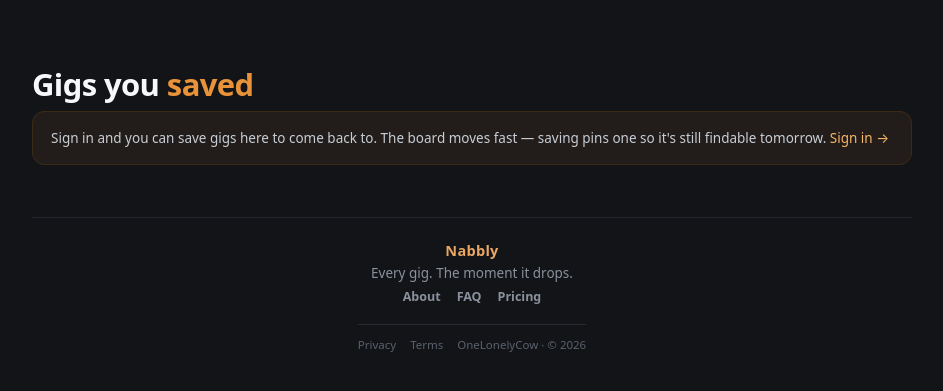
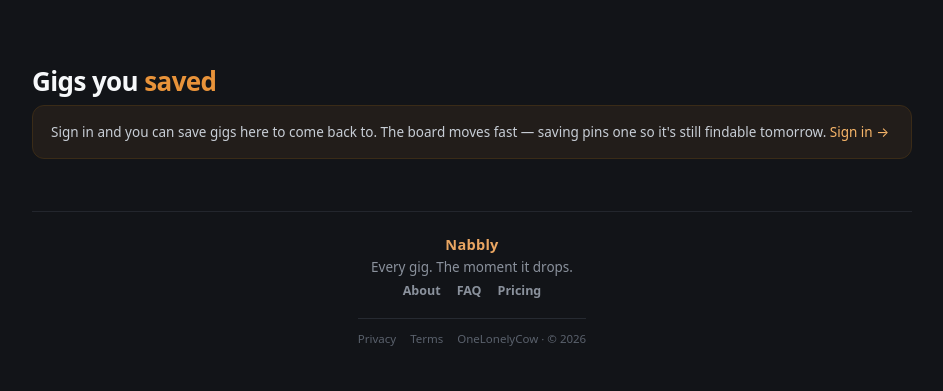
Before and after one commit to onelonelycow/dartly, a FastAPI app: page /saved in a window 1280 px wide. Shown: the part 65-456 px from the top of the page, without its empty margins (168-1111 px from the left). Run offline with FastAPI, Linux system fonts and the light colour scheme; some libraries are stand-ins or nearby versions.

Commit message:
One heading size, declared once
The section heading was 26px on Gigs and 31px on Saved and Profile: the same
element, two sizes, depending which tab you were on. It was declared three
times in three templates, which is also exactly what let the phone override
die unnoticed yesterday, so the repetition was the real defect and the
inconsistency was just its visible half.

Now declared once in base.html at 26. Not 31: that number came from mirroring
.gr-stat .n, which is a stat NUMBER and not a heading, and base.html's own
comment had already called it out for making the board's sections louder than
the app's. Pages keep their own margin, which genuinely differs - the board
has a search row tight underneath, the others have body copy.

Verified at both widths across six pages: 26 on desktop, 21 on phones, amber
accent intact on every one, nothing off the scale, no horizontal scroll.

Left alone: signin.html's .signin-h at 31px. That is a page title on a page
with nothing else on it, not a section heading, so it is a different job and
a deliberate difference rather than the accidental one this fixes.

Co-Authored-By: Claude Opus 5 <noreply@anthropic.com>

```diff
--- a/web/templates/base.html
+++ b/web/templates/base.html
@@ -117,6 +117,18 @@ button.go:hover{background:var(--amber-l)}
   color:#aeb4be;text-decoration:none;background:#191d23;border-radius:10px;
   padding:8px 13px}
 .draftlink:hover{background:#1e232a;color:var(--amber-l)}
+/* THE SECTION HEADING, DECLARED ONCE. It used to be declared in board.html,
+   saved.html and profile.html separately, at 26px on one page and 31px on the
+   other two: the same element, two sizes, depending which tab you were on.
+   Three copies of a shared class is also exactly what let the phone override
+   die unnoticed, so the repetition was the real defect and not just the
+   inconsistency.
+   26, not 31. The 31 came from mirroring .gr-stat .n, which is a stat NUMBER
+   and not a heading, and it made the board's sections louder than the app's.
+   Pages still set their own margin, which genuinely differs: the board has a
+   search row tight underneath, the others have body copy. */
+.sec-h{font-size:26px;font-weight:700;letter-spacing:-.6px;margin:26px 0 14px}
+.sec-h .accent{color:var(--amber)}
 {# THE PER-PAGE BLOCK RENDERS ABOVE THE MOBILE RAMP, NOT BELOW IT.
 
    It used to sit after, and every page defining its own .sec-h silently killed
--- a/web/templates/board.html
+++ b/web/templates/board.html
@@ -6,8 +6,7 @@
 {% block extra_css %}
 /* The section heading and the "Fresh off the boards" rule, which app.py draws
    with Streamlit primitives rather than a .gr- class. */
-.sec-h{font-size:26px;font-weight:700;letter-spacing:-.6px;margin:26px 0 14px}
-.sec-h .accent{color:var(--amber)}
+
 .rule{border:0;border-top:1px solid var(--line);margin:18px 0 4px}
 .cards{display:flex;flex-direction:column;gap:14px}
 .gr-cardwrap{border:1px solid var(--line);border-radius:14px;background:#14171b;
--- a/web/templates/profile.html
+++ b/web/templates/profile.html
@@ -3,8 +3,7 @@
 {% block title %}Your profile · Nabbly{% endblock %}
 
 {% block extra_css %}
-.sec-h{font-size:31px;font-weight:700;letter-spacing:-.6px;margin:26px 0 6px}
-.sec-h .accent{color:var(--amber)}
+.sec-h{margin:26px 0 6px}
 .lede{color:var(--mute);font-size:13.5px;margin:0 0 20px;line-height:1.6}
 
 /* ── two tabs, no JavaScript ───────────────────────────────────────────
--- a/web/templates/saved.html
+++ b/web/templates/saved.html
@@ -4,8 +4,7 @@
 {% block title %}Saved · Nabbly{% endblock %}
 
 {% block extra_css %}
-.sec-h{font-size:31px;font-weight:700;letter-spacing:-.6px;margin:26px 0 6px}
-.sec-h .accent{color:var(--amber)}
+.sec-h{margin:26px 0 6px}
 .count{font-size:13.5px;color:var(--mute);font-variant-numeric:tabular-nums;
   display:block;margin-bottom:16px}
 .cards{display:flex;flex-direction:column;gap:14px}
```
